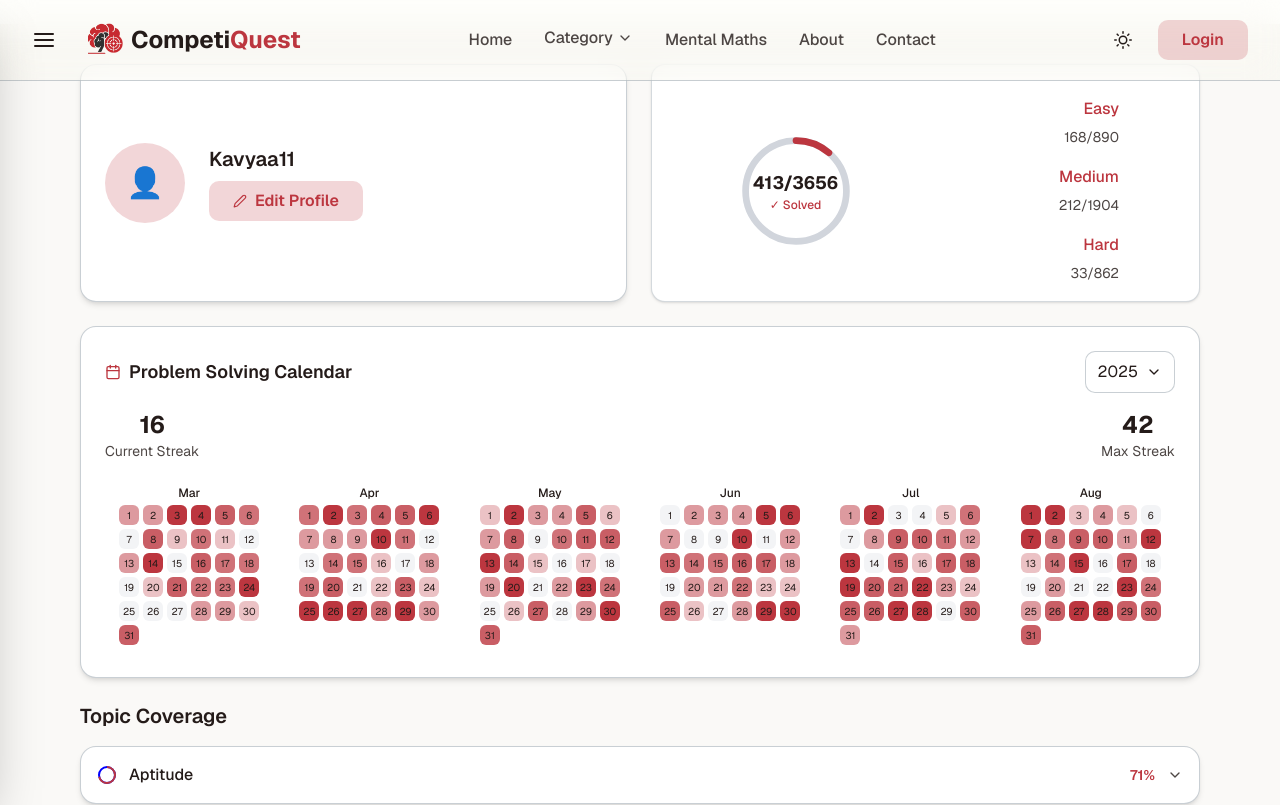
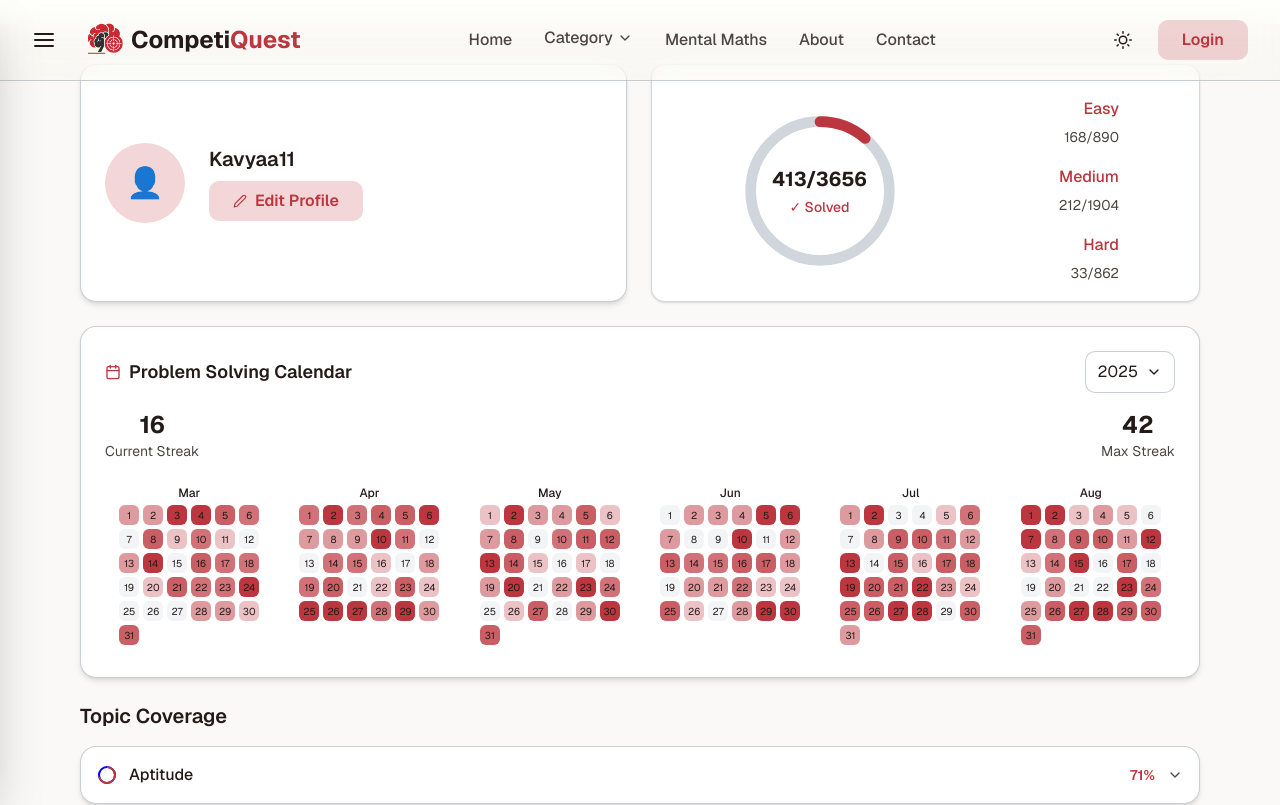
Before and after one commit to gauravRathod674/CompetiQuest, a Next.js app in the folder Client/: page /profile in a window 1280 px wide. Shown: the top 805 px of the page. Built offline with nearby package versions, Linux system fonts and the light colour scheme.

Commit message:
Updated UI

```diff
--- a/Client/components/profile/page.jsx
+++ b/Client/components/profile/page.jsx
@@ -183,35 +183,34 @@ export default function UserProfile() {
         {/* Progress Card */}
         <div className={`${darkMode ? "bg-secondary/35" : "bg-white"} rounded-xl shadow-sm pr-20 pl-20 pt-8 pb-4 flex items-center justify-evenly border border-border/40 w-full lg:w-1/2`}>
           {/* Circular Progress - Left side */}
-          <div className="relative w-20 h-20 md:w-28 md:h-28 flex-shrink-0 ml-2">
-            <svg className="w-full h-full transform -rotate-90" viewBox="0 0 100 100">
+<div className="relative w-24 h-24 md:w-40 md:h-40 flex-shrink-0 ml-2">
+  <svg className="w-full h-full transform -rotate-90" viewBox="0 0 120 120">
     <circle
-                cx="50"
-                cy="50"
-                r="45"
+      cx="60"
+      cy="60"
+      r="52"
       className="stroke-gray-300 dark:stroke-gray-600"
-                strokeWidth="6"
+      strokeWidth="8"
       fill="none"
     />
     <circle
-                cx="50"
-                cy="50"
-                r="45"
+      cx="60"
+      cy="60"
+      r="52"
       className="stroke-accent transition-all duration-700 ease-out"
-                strokeWidth="6"
+      strokeWidth="8"
       fill="none"
       strokeLinecap="round"
-                strokeDasharray={2 * Math.PI * 45}
-                strokeDashoffset={2 * Math.PI * 45 - (profile.solved / profile.total) * 2 * Math.PI * 45}
+      strokeDasharray={2 * Math.PI * 52}
+      strokeDashoffset={2 * Math.PI * 52 - (profile.solved / profile.total) * 2 * Math.PI * 52}
     />
   </svg>
 
-            <div className="absolute inset-0 flex flex-col items-center justify-center">
-              <p className="text-base md:text-lg font-bold text-foreground dark:text-white">
+  <div className="absolute inset-0 flex flex-col items-center justify-center p-6">
+    <p className="text-lg md:text-xl font-bold text-foreground dark:text-white">
       {profile.solved}/{profile.total}
     </p>
-              <p className="text-xs text-accent font-medium">✓ Solved</p>
-
+    <p className="text-xs md:text-sm text-accent font-medium mt-1">✓ Solved</p>
   </div>
 </div>
 
```
Lines whose indentation alone changed are shown as unchanged.
